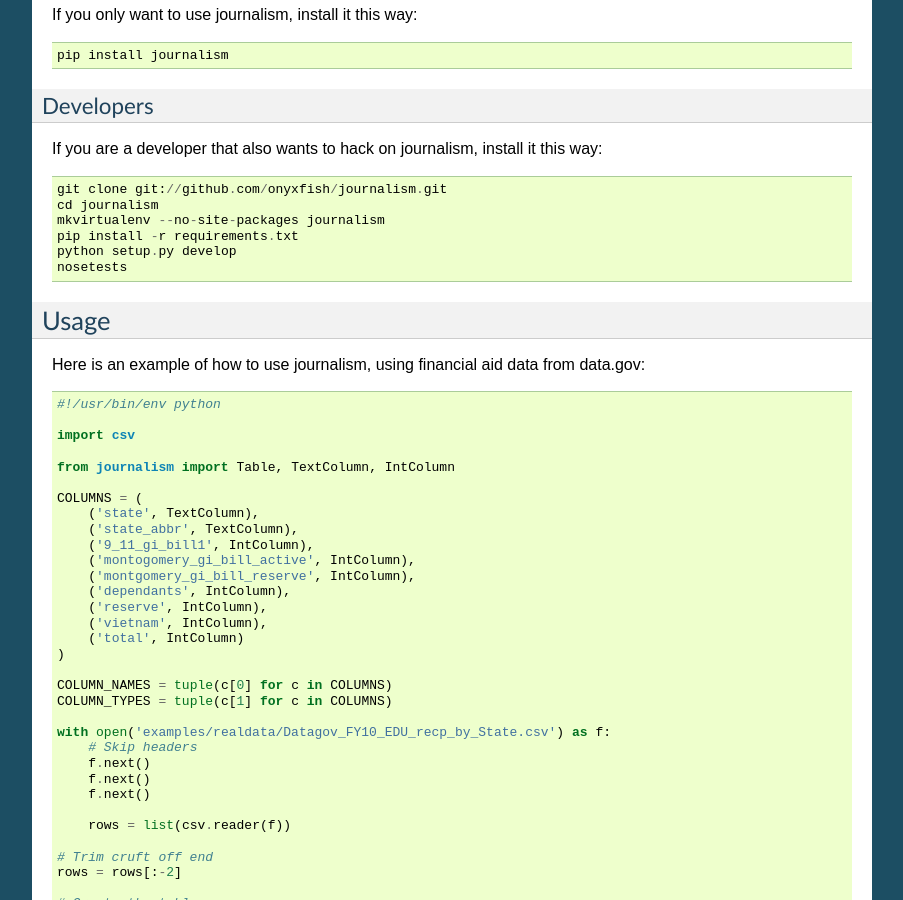
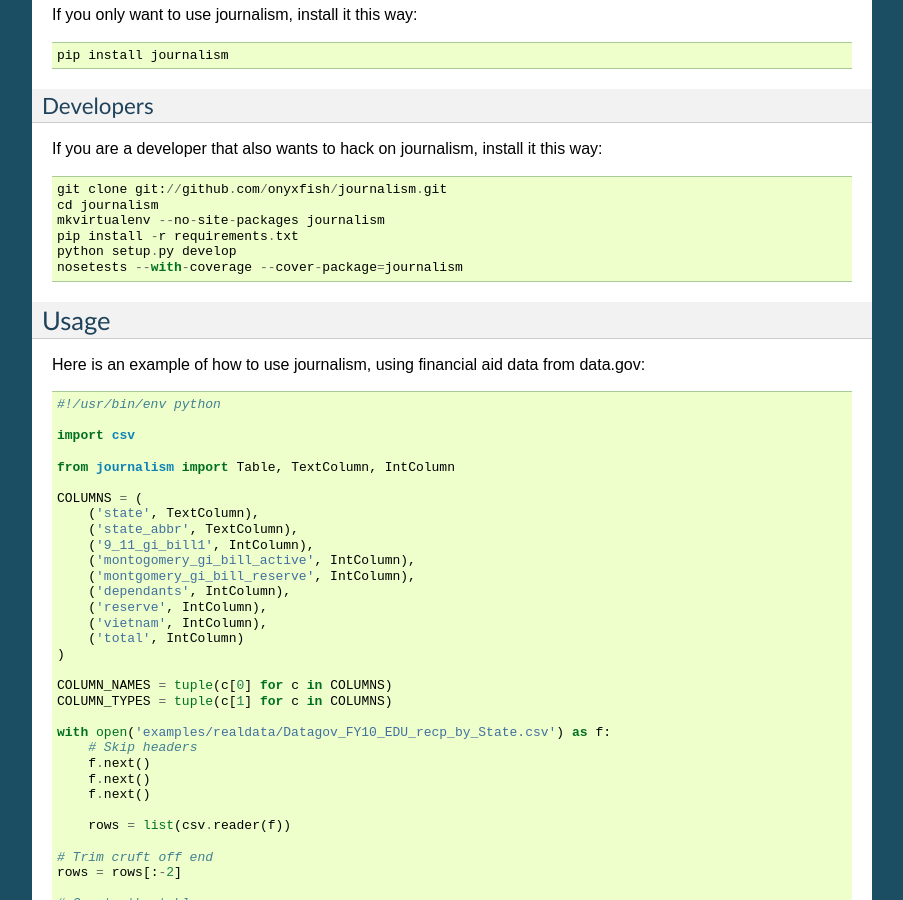
Before and after one commit to wireservice/agate, a Sphinx documentation site: the page built from docs/index.rst, in a window 1280 px wide and 900 px high, scrolled down 835 px. Shown: the whole window, without its empty margins (198-1101 px from the left). Built offline with Sphinx 7.4.7, drawn with Linux system fonts in a browser that asks for light colours.

Commit message:
Document how to run coverage.

```diff
--- a/docs/index.rst
+++ b/docs/index.rst
@@ -50,7 +50,7 @@
     mkvirtualenv --no-site-packages journalism
     pip install -r requirements.txt
     python setup.py develop
-    nosetests
+    nosetests --with-coverage --cover-package=journalism
 
 Usage
 =====
```
